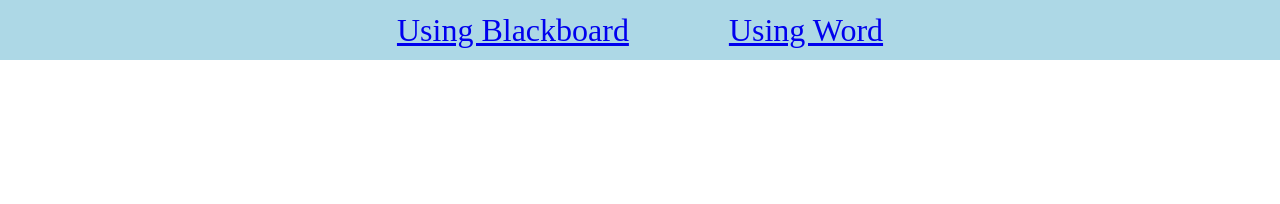
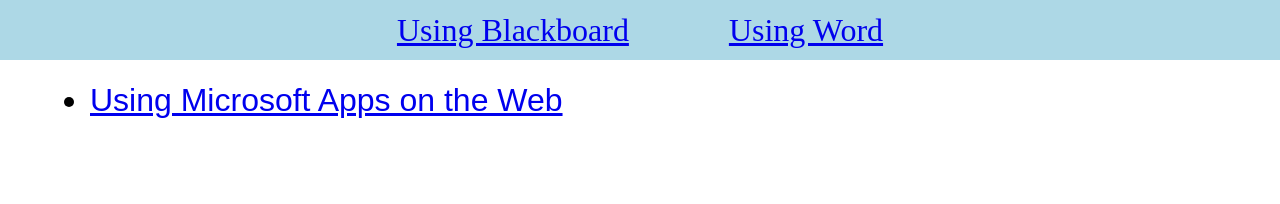
Before and after one commit to NicholasSutin/tutoring-help, a plain HTML site: page index.html in a window 1280 px wide. Drawn offline with Linux system fonts and the light colour scheme.

Commit message:
homepage update

```diff
--- a/index.html
+++ b/index.html
@@ -25,6 +25,13 @@
             font-family:black;
             text-align:center;
         }
+        #content-list{
+            margin-top:80px;
+            padding:50px;
+            margin:auto;
+            font-family:Arial;
+            font-size:2rem;
+        }
     </style>
 </head>
 <body>
@@ -32,5 +39,10 @@
         <a href="./Using_Blackboard/UsingBlackboard.html">Using Blackboard</a>
         <a href="./Using_Word/UsingWord.html">Using Word</a>
     </nav>
+    <div id="content-list">
+        <ul>
+            <li><a href="./Using_Blackboard/exports/using-microsoft-apps-on-the-web.html">Using Microsoft Apps on the Web</a></li>
+        </ul>
+    </div>
 </body>
 </html>
```
